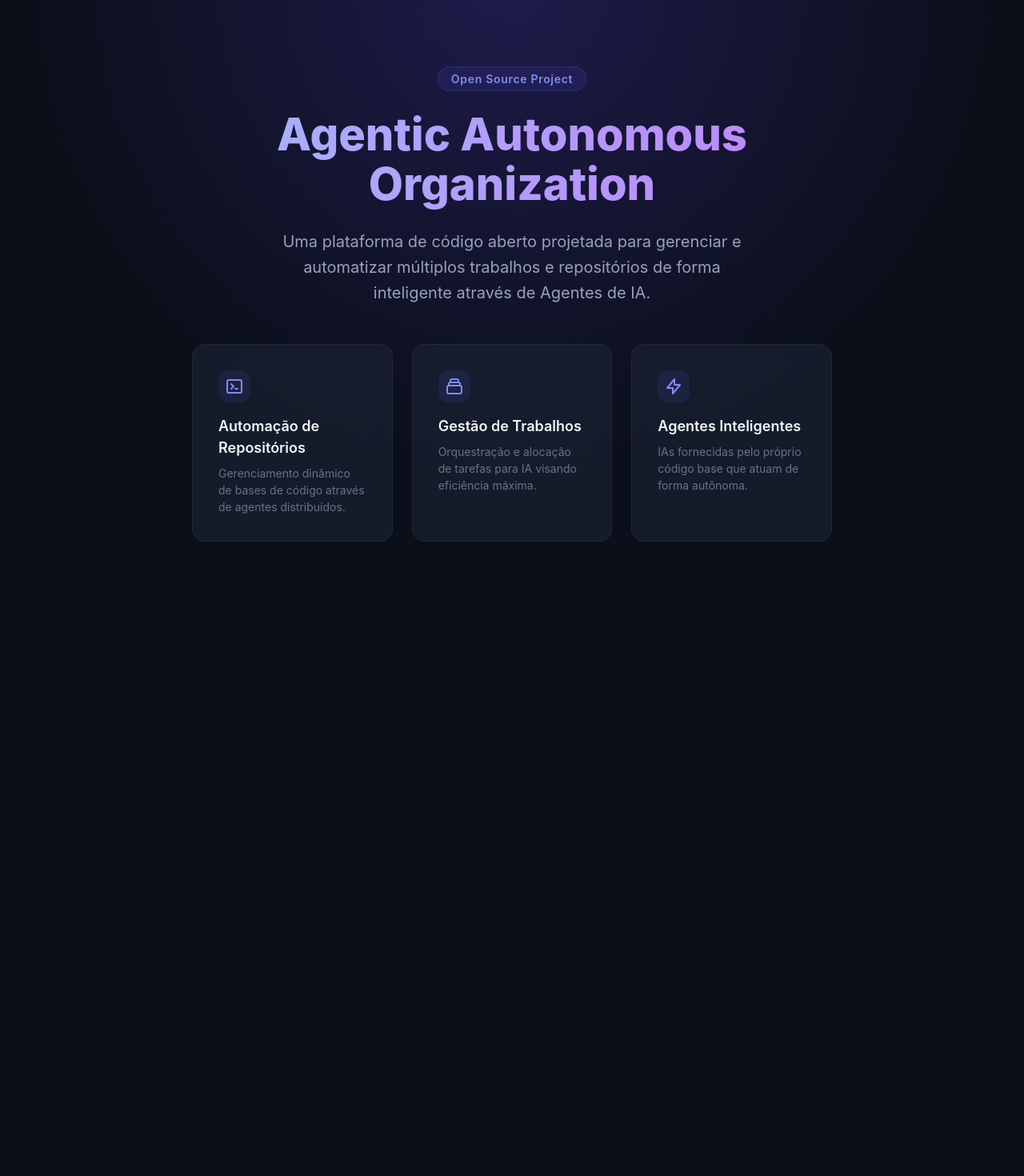
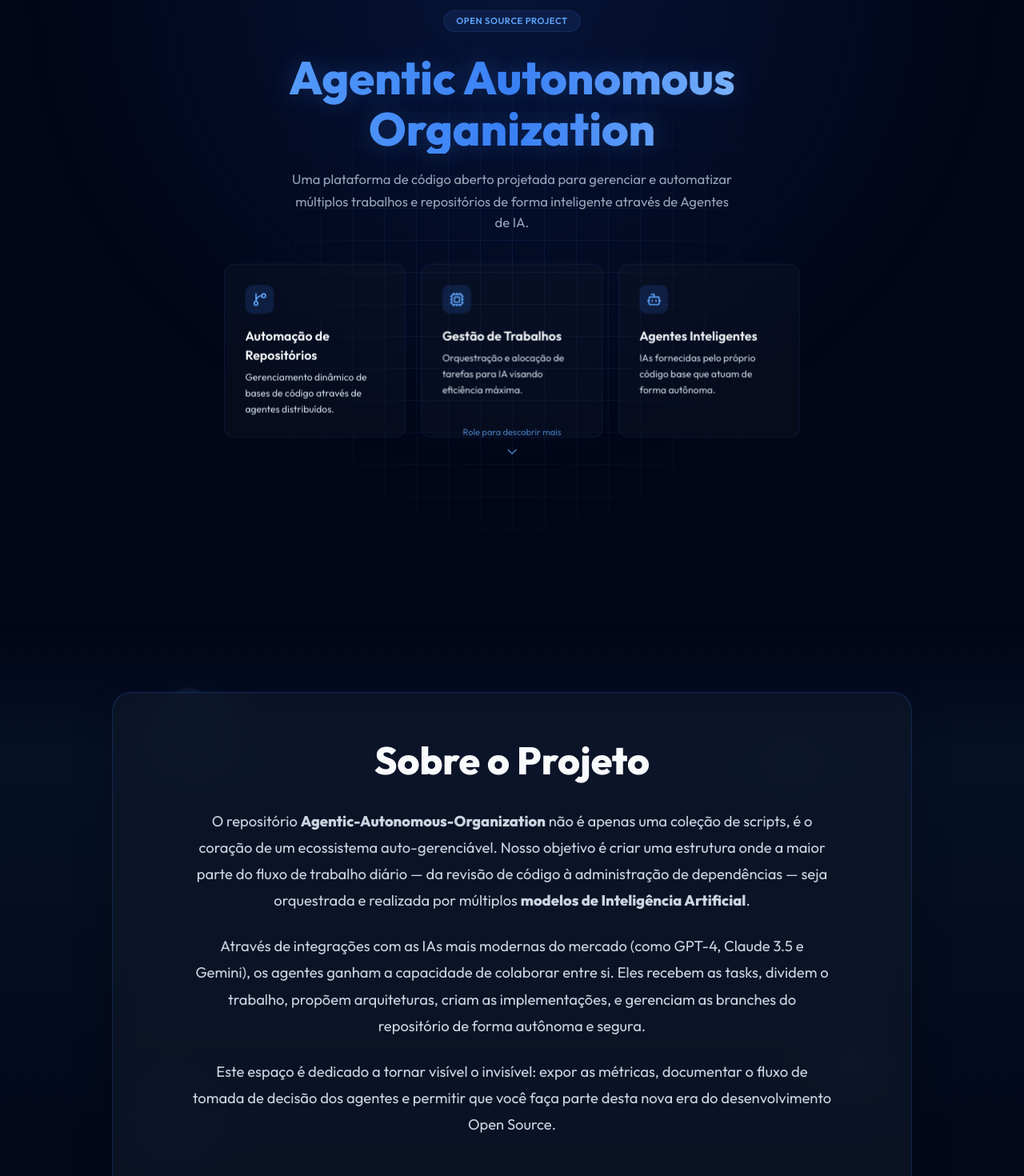
Before and after one commit to AAO-SH/Agentic-Autonomous-Organization, a React (Vite) app: page / in a window 1280 px wide. Shown: the part 20-1490 px from the top of the page at 80% size. Before the commit the page ends 800 px from the top, so only its background shows below. Built offline with nearby package versions, Linux system fonts and the light colour scheme.

Commit message:
v1.3: Redesign com tons azuis, animacoes ao rolar, grid interativo com mouse e icones IA flutuantes

```diff
--- a/index.html
+++ b/index.html
@@ -4,6 +4,9 @@
     <meta charset="UTF-8" />
     <link rel="icon" type="image/svg+xml" href="/favicon.svg" />
     <meta name="viewport" content="width=device-width, initial-scale=1.0" />
+    <link rel="preconnect" href="https://fonts.googleapis.com">
+    <link rel="preconnect" href="https://fonts.gstatic.com" crossorigin>
+    <link href="https://fonts.googleapis.com/css2?family=Outfit:wght@300;400;600;800&display=swap" rel="stylesheet">
     <title>open code</title>
   </head>
   <body>
--- a/package.json
+++ b/package.json
@@ -10,6 +10,8 @@
     "preview": "vite preview"
   },
   "dependencies": {
+    "framer-motion": "^12.38.0",
+    "lucide-react": "^1.16.0",
     "react": "^19.2.6",
     "react-dom": "^19.2.6"
   },
--- a/src/App.tsx
+++ b/src/App.tsx
@@ -1,9 +1,79 @@
-import './index.css'
+import { useEffect, useRef } from 'react';
+import { motion, useScroll, useTransform } from 'framer-motion';
+import { Bot, GitBranch, Cpu, ChevronDown } from 'lucide-react';
+import './index.css';
+
+// SVG Icons abstratos para representar IAs no fundo
+const FloatingLogos = () => {
+  return (
+    <div className="floating-logos-container">
+      {/* OpenAI / GPT (Abstrato) */}
+      <motion.svg width="100" height="100" viewBox="0 0 24 24" className="floating-logo"
+        style={{ top: '10%', left: '15%', opacity: 0.2 }}
+        animate={{ y: [0, -30, 0], rotate: [0, 10, 0] }}
+        transition={{ duration: 6, repeat: Infinity, ease: "easeInOut" }}
+      >
+        <path fill="#60a5fa" d="M22.2819 9.8211a5.9847 5.9847 0 0 0-.5157-4.9108 6.0462 6.0462 0 0 0-6.5098-2.9A6.0651 6.0651 0 0 0 4.9807 4.1818a5.9847 5.9847 0 0 0-3.9977 2.9 6.0462 6.0462 0 0 0 .7427 7.0966 5.98 5.98 0 0 0 .511 4.9107 6.051 6.051 0 0 0 6.5146 2.9001A5.9847 5.9847 0 0 0 13.2599 24a6.0462 6.0462 0 0 0 5.45-3.3408 5.98 5.98 0 0 0 3.9929-2.9001 6.051 6.051 0 0 0-.4209-7.938zm-11.4116 12.016A4.4752 4.4752 0 0 1 7.218 19.344l5.313-3.067v1.868l-1.6609 1.6917z"/>
+      </motion.svg>
+
+      {/* Gemini (Star abstrato) */}
+      <motion.svg width="80" height="80" viewBox="0 0 24 24" className="floating-logo"
+        style={{ top: '60%', left: '80%', opacity: 0.3 }}
+        animate={{ y: [0, 40, 0], scale: [1, 1.1, 1] }}
+        transition={{ duration: 7, repeat: Infinity, ease: "easeInOut", delay: 1 }}
+      >
+        <path fill="#93c5fd" d="M12 2L14.8 9.2L22 12L14.8 14.8L12 22L9.2 14.8L2 12L9.2 9.2L12 2Z"/>
+      </motion.svg>
+
+      {/* Copilot / Claude (Hexagon abstrato) */}
+      <motion.svg width="120" height="120" viewBox="0 0 24 24" className="floating-logo"
+        style={{ top: '70%', left: '10%', opacity: 0.15 }}
+        animate={{ x: [0, 30, 0], rotate: [0, -15, 0] }}
+        transition={{ duration: 8, repeat: Infinity, ease: "easeInOut", delay: 2 }}
+      >
+        <path fill="#3b82f6" d="M21 16V8a2 2 0 0 0-1-1.73l-7-4a2 2 0 0 0-2 0l-7 4A2 2 0 0 0 3 8v8a2 2 0 0 0 1 1.73l7 4a2 2 0 0 0 2 0l7-4A2 2 0 0 0 21 16z"/>
+      </motion.svg>
+
+      {/* Generic AI Sparkle */}
+      <motion.svg width="60" height="60" viewBox="0 0 24 24" className="floating-logo"
+        style={{ top: '20%', left: '75%', opacity: 0.25 }}
+        animate={{ y: [0, -20, 0], scale: [0.8, 1.2, 0.8] }}
+        transition={{ duration: 5, repeat: Infinity, ease: "easeInOut", delay: 3 }}
+      >
+        <path fill="#60a5fa" d="M12 0C12 6.62742 17.3726 12 24 12C17.3726 12 12 17.3726 12 24C12 17.3726 6.62742 12 0 12C6.62742 12 12 6.62742 12 0Z"/>
+      </motion.svg>
+    </div>
+  );
+};
 
 function App() {
+
+  const { scrollYProgress } = useScroll();
+
+  const section1Scale = useTransform(scrollYProgress, [0, 0.5], [1, 0.8]);
+  const section1Opacity = useTransform(scrollYProgress, [0, 0.4], [1, 0]);
+  const section1Y = useTransform(scrollYProgress, [0, 0.5], [0, -100]);
+
+  useEffect(() => {
+    const handleMouseMove = (e: MouseEvent) => {
+      document.documentElement.style.setProperty('--mouse-x', `${e.clientX}px`);
+      document.documentElement.style.setProperty('--mouse-y', `${e.clientY}px`);
+    };
+    window.addEventListener('mousemove', handleMouseMove);
+    return () => window.removeEventListener('mousemove', handleMouseMove);
+  }, []);
+
   return (
-    <div className="app-container">
-      <main className="hero-section">
+    <div className="page-wrapper">
+      <div className="grid-bg"></div>
+      <div className="ambient-light"></div>
+
+      {/* Section 1 */}
+      <motion.section
+        className="section sticky-section"
+        style={{ scale: section1Scale, opacity: section1Opacity, y: section1Y }}
+      >
+        <div className="hero-content">
           <div className="badge">Open Source Project</div>
 
           <h1 className="title">Agentic Autonomous Organization</h1>
@@ -14,36 +84,65 @@
 
           <div className="features-grid">
             <div className="feature-card">
-            <div className="feature-icon">
-              <svg xmlns="http://www.w3.org/2000/svg" fill="none" viewBox="0 0 24 24" strokeWidth={2} stroke="currentColor">
-                <path strokeLinecap="round" strokeLinejoin="round" d="M8 9l3 3-3 3m5 0h3M5 20h14a2 2 0 002-2V6a2 2 0 00-2-2H5a2 2 0 00-2 2v12a2 2 0 002 2z" />
-              </svg>
-            </div>
+              <div className="feature-icon"><GitBranch /></div>
               <h3 className="feature-title">Automação de Repositórios</h3>
               <p className="feature-desc">Gerenciamento dinâmico de bases de código através de agentes distribuídos.</p>
             </div>
 
             <div className="feature-card">
-            <div className="feature-icon">
-              <svg xmlns="http://www.w3.org/2000/svg" fill="none" viewBox="0 0 24 24" strokeWidth={2} stroke="currentColor">
-                <path strokeLinecap="round" strokeLinejoin="round" d="M19 11H5m14 0a2 2 0 012 2v6a2 2 0 01-2 2H5a2 2 0 01-2-2v-6a2 2 0 012-2m14 0V9a2 2 0 00-2-2M5 11V9a2 2 0 012-2m0 0V5a2 2 0 012-2h6a2 2 0 012 2v2M7 7h10" />
-              </svg>
-            </div>
+              <div className="feature-icon"><Cpu /></div>
               <h3 className="feature-title">Gestão de Trabalhos</h3>
               <p className="feature-desc">Orquestração e alocação de tarefas para IA visando eficiência máxima.</p>
             </div>
 
             <div className="feature-card">
-            <div className="feature-icon">
-              <svg xmlns="http://www.w3.org/2000/svg" fill="none" viewBox="0 0 24 24" strokeWidth={2} stroke="currentColor">
-                <path strokeLinecap="round" strokeLinejoin="round" d="M13 10V3L4 14h7v7l9-11h-7z" />
-              </svg>
-            </div>
+              <div className="feature-icon"><Bot /></div>
               <h3 className="feature-title">Agentes Inteligentes</h3>
               <p className="feature-desc">IAs fornecidas pelo próprio código base que atuam de forma autônoma.</p>
             </div>
           </div>
-      </main>
+
+          <div className="scroll-indicator">
+            <span>Role para descobrir mais</span>
+            <ChevronDown />
+          </div>
+        </div>
+      </motion.section>
+
+      {/* Section 2 */}
+      <section className="section second-section">
+        <FloatingLogos />
+
+        <div className="content-wrapper">
+          <motion.div
+            className="about-box"
+            initial={{ opacity: 0, y: 100 }}
+            whileInView={{ opacity: 1, y: 0 }}
+            viewport={{ once: false, margin: "-100px" }}
+            transition={{ duration: 0.8, ease: "easeOut" }}
+          >
+            <h2 className="about-title">Sobre o Projeto</h2>
+            <div className="about-text">
+              <p>
+                O repositório <strong>Agentic-Autonomous-Organization</strong> não é apenas uma coleção de scripts,
+                é o coração de um ecossistema auto-gerenciável. Nosso objetivo é criar uma estrutura onde a
+                maior parte do fluxo de trabalho diário — da revisão de código à administração de dependências —
+                seja orquestrada e realizada por múltiplos <strong>modelos de Inteligência Artificial</strong>.
+              </p>
+              <p>
+                Através de integrações com as IAs mais modernas do mercado (como GPT-4, Claude 3.5 e Gemini),
+                os agentes ganham a capacidade de colaborar entre si. Eles recebem as <em>tasks</em>, dividem
+                o trabalho, propõem arquiteturas, criam as implementações, e gerenciam as branches do repositório
+                de forma autônoma e segura.
+              </p>
+              <p>
+                Este espaço é dedicado a tornar visível o invisível: expor as métricas, documentar o fluxo de tomada de
+                decisão dos agentes e permitir que você faça parte desta nova era do desenvolvimento <em>Open Source</em>.
+              </p>
+            </div>
+          </motion.div>
+        </div>
+      </section>
     </div>
   )
 }
--- a/src/index.css
+++ b/src/index.css
@@ -1,11 +1,11 @@
 :root {
-  font-family: 'Inter', system-ui, Avenir, Helvetica, Arial, sans-serif;
+  font-family: 'Outfit', system-ui, Avenir, Helvetica, Arial, sans-serif;
   line-height: 1.5;
   font-weight: 400;
 
   color-scheme: dark;
-  color: rgba(255, 255, 255, 0.87);
-  background-color: #0b0f19;
+  color: #e2e8f0;
+  background-color: #020617;
 
   font-synthesis: none;
   text-rendering: optimizeLegibility;
@@ -15,67 +15,94 @@
 
 body {
   margin: 0;
-  display: flex;
-  place-items: center;
-  min-width: 320px;
-  min-height: 100vh;
-  background: radial-gradient(circle at 50% 0%, #1e1b4b, #0b0f19 60%);
+  overflow-x: hidden;
+  background-color: #020617;
 }
 
 h1, h2, h3, p {
   margin: 0;
 }
 
-#root {
-  max-width: 1280px;
-  margin: 0 auto;
-  padding: 2rem;
-  width: 100%;
-  box-sizing: border-box;
+.grid-bg {
+  position: fixed;
+  inset: 0;
+  z-index: 0;
+  pointer-events: none;
+  background-image:
+    linear-gradient(rgba(59, 130, 246, 0.15) 1px, transparent 1px),
+    linear-gradient(90deg, rgba(59, 130, 246, 0.15) 1px, transparent 1px);
+  background-size: 40px 40px;
+  -webkit-mask-image: radial-gradient(circle 400px at var(--mouse-x, 50%) var(--mouse-y, 50%), black, transparent);
+  mask-image: radial-gradient(circle 400px at var(--mouse-x, 50%) var(--mouse-y, 50%), black, transparent);
+  transition: opacity 0.5s;
 }
 
-.app-container {
+.ambient-light {
+  position: fixed;
+  inset: 0;
+  z-index: 0;
+  pointer-events: none;
+  background: radial-gradient(circle at 50% 0%, rgba(37, 99, 235, 0.15), transparent 60%);
+}
+
+.page-wrapper {
+  position: relative;
+  z-index: 1;
+}
+
+/* Section 1 */
+.section {
+  min-height: 100vh;
   display: flex;
-  flex-direction: column;
   align-items: center;
   justify-content: center;
-  min-height: 80vh;
-  text-align: center;
+  padding: 2rem;
+  box-sizing: border-box;
+  position: relative;
 }
 
-.hero-section {
-  max-width: 800px;
-  animation: fadeIn 1s ease-out;
+.sticky-section {
+  position: sticky;
+  top: 0;
+  height: 100vh;
+}
+
+.hero-content {
+  text-align: center;
+  max-width: 900px;
+  width: 100%;
 }
 
 .badge {
   display: inline-block;
-  padding: 0.25rem 1rem;
+  padding: 0.35rem 1.2rem;
   border-radius: 9999px;
-  background: rgba(99, 102, 241, 0.1);
-  color: #818cf8;
+  background: rgba(59, 130, 246, 0.1);
+  color: #60a5fa;
   font-size: 0.875rem;
   font-weight: 600;
   letter-spacing: 0.05em;
-  margin-bottom: 1.5rem;
-  border: 1px solid rgba(99, 102, 241, 0.2);
+  margin-bottom: 2rem;
+  border: 1px solid rgba(59, 130, 246, 0.2);
+  text-transform: uppercase;
 }
 
 .title {
-  font-size: 3.5rem;
+  font-size: clamp(2.5rem, 6vw, 4.5rem);
   font-weight: 800;
   line-height: 1.1;
   margin-bottom: 1.5rem;
-  background: linear-gradient(to right, #a5b4fc, #c084fc);
+  background: linear-gradient(to right, #60a5fa, #3b82f6, #93c5fd);
   -webkit-background-clip: text;
   -webkit-text-fill-color: transparent;
+  text-shadow: 0 0 40px rgba(59, 130, 246, 0.3);
 }
 
 .description {
-  font-size: 1.25rem;
+  font-size: clamp(1.1rem, 2vw, 1.3rem);
   color: #94a3b8;
   margin-bottom: 3rem;
-  max-width: 600px;
+  max-width: 700px;
   margin-left: auto;
   margin-right: auto;
   line-height: 1.6;
@@ -86,66 +113,148 @@
   grid-template-columns: repeat(auto-fit, minmax(250px, 1fr));
   gap: 1.5rem;
   width: 100%;
-  margin-top: 2rem;
 }
 
 .feature-card {
-  background: rgba(30, 41, 59, 0.5);
-  border: 1px solid rgba(255, 255, 255, 0.05);
+  background: rgba(15, 23, 42, 0.4);
+  border: 1px solid rgba(59, 130, 246, 0.15);
   border-radius: 1rem;
   padding: 2rem;
   text-align: left;
+  backdrop-filter: blur(12px);
   transition: all 0.3s ease;
-  backdrop-filter: blur(10px);
 }
 
 .feature-card:hover {
   transform: translateY(-5px);
-  background: rgba(30, 41, 59, 0.8);
-  border-color: rgba(99, 102, 241, 0.3);
-  box-shadow: 0 10px 30px -10px rgba(99, 102, 241, 0.2);
+  background: rgba(30, 58, 138, 0.2);
+  border-color: rgba(59, 130, 246, 0.4);
+  box-shadow: 0 10px 30px -10px rgba(59, 130, 246, 0.3);
 }
 
 .feature-icon {
-  width: 40px;
-  height: 40px;
+  width: 45px;
+  height: 45px;
   border-radius: 0.75rem;
-  background: rgba(99, 102, 241, 0.1);
-  color: #818cf8;
+  background: rgba(59, 130, 246, 0.15);
+  color: #60a5fa;
   display: flex;
   align-items: center;
   justify-content: center;
-  margin-bottom: 1rem;
-}
-
-.feature-icon svg {
-  width: 24px;
-  height: 24px;
+  margin-bottom: 1.25rem;
 }
 
 .feature-title {
-  font-size: 1.125rem;
+  font-size: 1.25rem;
   font-weight: 600;
-  color: #f1f5f9;
+  color: #f8fafc;
   margin-bottom: 0.5rem;
 }
 
 .feature-desc {
-  font-size: 0.875rem;
-  color: #64748b;
-  line-height: 1.5;
+  font-size: 0.95rem;
+  color: #cbd5e1;
+  line-height: 1.6;
 }
 
-@keyframes fadeIn {
-  from { opacity: 0; transform: translateY(20px); }
-  to { opacity: 1; transform: translateY(0); }
+.scroll-indicator {
+  position: absolute;
+  bottom: 2rem;
+  left: 50%;
+  transform: translateX(-50%);
+  color: #60a5fa;
+  animation: bounce 2s infinite;
+  display: flex;
+  flex-direction: column;
+  align-items: center;
+  gap: 0.5rem;
+  font-size: 0.875rem;
+  font-weight: 500;
+  opacity: 0.7;
 }
 
+@keyframes bounce {
+  0%, 20%, 50%, 80%, 100% { transform: translateY(0) translateX(-50%); }
+  40% { transform: translateY(-10px) translateX(-50%); }
+  60% { transform: translateY(-5px) translateX(-50%); }
+}
+
+/* Section 2 */
+.second-section {
+  position: relative;
+  background: linear-gradient(180deg, transparent 0%, #061126 20%, #020617 100%);
+  overflow: hidden;
+  z-index: 2;
+}
+
+.content-wrapper {
+  max-width: 1000px;
+  width: 100%;
+  margin: 0 auto;
+  position: relative;
+  z-index: 10;
+}
+
+.about-box {
+  background: rgba(15, 23, 42, 0.7);
+  border: 1px solid rgba(59, 130, 246, 0.2);
+  border-radius: 1.5rem;
+  padding: 3rem;
+  backdrop-filter: blur(20px);
+  box-shadow: 0 25px 50px -12px rgba(0, 0, 0, 0.5);
+}
+
+.about-title {
+  font-size: clamp(2rem, 4vw, 3rem);
+  font-weight: 800;
+  color: #f8fafc;
+  margin-bottom: 1.5rem;
+  text-align: center;
+}
+
+.about-text {
+  font-size: 1.15rem;
+  color: #cbd5e1;
+  line-height: 1.8;
+  text-align: center;
+  max-width: 800px;
+  margin: 0 auto;
+}
+
+.about-text p {
+  margin-bottom: 1.5rem;
+}
+
+/* Floating Logos */
+.floating-logos-container {
+  position: absolute;
+  inset: 0;
+  pointer-events: none;
+  z-index: 1;
+  overflow: hidden;
+  opacity: 0.4;
+}
+
+.floating-logo {
+  position: absolute;
+  filter: drop-shadow(0 0 15px rgba(96, 165, 250, 0.5));
+}
+
+/* Mobile Adjustments */
 @media (max-width: 768px) {
-  .title {
-    font-size: 2.5rem;
+  .section {
+    padding: 1.5rem;
   }
-  .description {
-    font-size: 1.125rem;
+
+  .about-box {
+    padding: 2rem 1.5rem;
+  }
+
+  .features-grid {
+    grid-template-columns: 1fr;
+  }
+
+  .floating-logos-container {
+    opacity: 0.2; /* Reduce distraction on mobile */
   }
 }
```
Also changed, not shown: 2 other files (tests, documents, lock files or other folders). Lines whose indentation alone changed are shown as unchanged.
